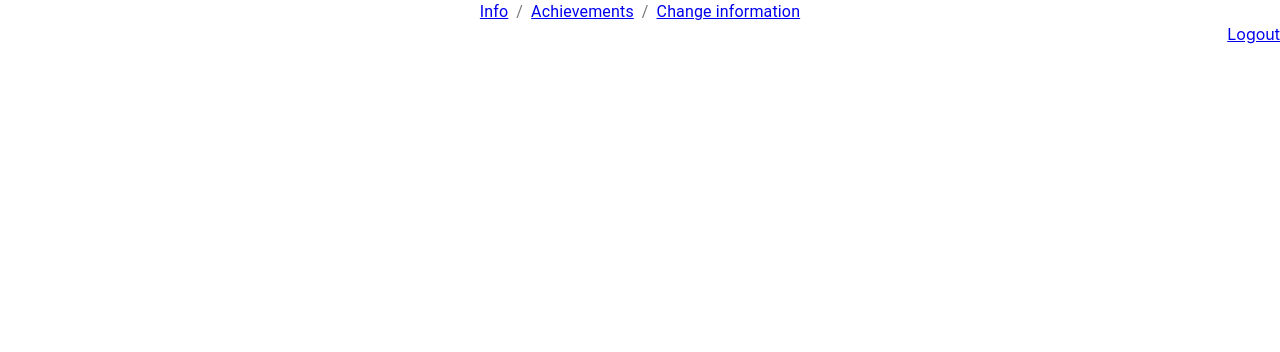
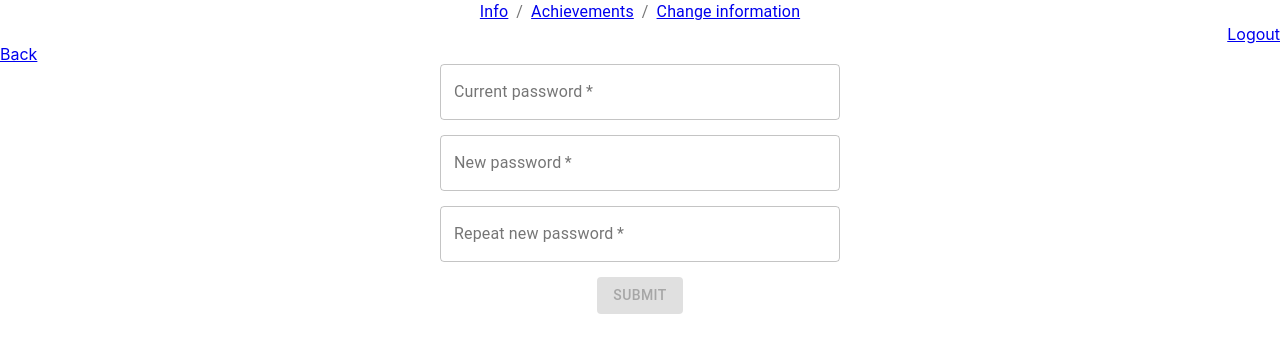
Before and after one commit to AArlauskas/Darzelis, a React (Create React App) app in the folder darzelis/: page /changePassword in a window 1280 px wide. Shown: the top 352 px of the page. Built offline with nearby package versions, Linux system fonts and the light colour scheme; sample sign-in values are in the browser's storage.

Commit message:
Add change info page and subsequent pages relating to change info page

```diff
--- /dev/null
+++ b/darzelis/src/Components/ChangeInfo/ChangeEmail.js
@@ -0,0 +1,37 @@
+import React, {useState} from 'react';
+import { TextField, Grid } from "@material-ui/core";
+import Button from "@material-ui/core/Button";
+
+const ChangeEmail = () => {
+    const [email, setEmail] = useState('');
+
+    return (
+        <React.Fragment>
+            <a href="/changeInfo">Back</a>
+            <form style={{ textAlign: "center" }} onSubmit={(e) => {
+               e.preventDefault();
+               alert("Email changed successfully");
+               window.location.href="/changeInfo";
+            }}>
+                <Grid container direction="column">
+                    <Grid item>
+                        <TextField
+                            style={{ width: 400, marginBottom: 15 }}
+                            variant="outlined"
+                            label="New email address"
+                            required
+                            onChange={(e) => setEmail(e.target.value)}
+                        />
+                    </Grid>
+                    <Grid item>
+                        <Button type="submit" variant="contained" disabled={email === ""}>
+                            Submit
+                        </Button>
+                    </Grid>
+                </Grid>
+            </form>
+        </React.Fragment>
+    );
+};
+
+export default ChangeEmail;
--- /dev/null
+++ b/darzelis/src/Components/ChangeInfo/ChangePassword.js
@@ -0,0 +1,59 @@
+import React, { useState } from 'react';
+import { TextField, Grid, Button } from "@material-ui/core";
+
+const ChangePassword = () => {
+    const [password, setPassword] = useState('');
+    const [newPassword, setNewPassword] = useState('');
+    const [confirmPassword, setConfirmPassword] = useState('');
+    return (
+        <React.Fragment>
+            <a href="/changeInfo">Back</a>
+            <form style={{ textAlign: "center" }} onSubmit={(e) => {
+                e.preventDefault();
+                alert("Password changed successfully");
+                window.localStorage.setItem("password", newPassword);
+                window.location.href="/changeInfo";
+            }}>
+                <Grid container direction="column">
+                    <Grid item style={{ marginBottom: 15 }} >
+                        <TextField
+                            error={password.length < 5 && password !== ""}
+                            style={{ width: 400 }}
+                            variant="outlined"
+                            label="Current password"
+                            type="password"
+                            required
+                            onChange={event => setPassword(event.target.value)} />
+                    </Grid>
+                    <Grid item style={{ marginBottom: 15 }} >
+                        <TextField
+                            error={newPassword.length < 5 && newPassword !== ""}
+                            style={{ width: 400 }}
+                            variant="outlined"
+                            label="New password"
+                            type="password"
+                            required
+                            onChange={event => setNewPassword(event.target.value)} />
+                    </Grid>
+                    <Grid item style={{ marginBottom: 15 }}>
+                        <TextField
+                            error={confirmPassword.length < 5 && confirmPassword !== ""}
+                            style={{ width: 400 }}
+                            variant="outlined"
+                            label="Repeat new password"
+                            type="password"
+                            required
+                            onChange={event => setConfirmPassword(event.target.value)} />
+                    </Grid>
+                    <Grid item>
+                        <Button type="submit" variant="contained" disabled={password !== window.localStorage.getItem("password") || newPassword !== confirmPassword || newPassword.length < 5}>
+                            Submit
+                        </Button>
+                    </Grid>
+                </Grid>
+            </form>
+        </React.Fragment>
+    );
+};
+
+export default ChangePassword;
--- /dev/null
+++ b/darzelis/src/Components/ChangeInfo/ChangePhone.js
@@ -0,0 +1,38 @@
+import React, {useState} from 'react';
+import { Grid } from "@material-ui/core";
+import TextField from "@material-ui/core/TextField";
+import Button from "@material-ui/core/Button";
+
+const ChangePhone = () => {
+    const [phone, setPhone] = useState('');
+
+    return (
+        <React.Fragment>
+            <a href="/changeInfo">Back</a>
+            <form style={{textAlign: "center" }} onSubmit={(e) => {
+                e.preventDefault();
+                alert("Phone number changed successfully");
+                window.location.href="/changeInfo";
+            }}>
+                <Grid container direction="column">
+                    <Grid item style={{marginBottom: 15}}>
+                        <TextField
+                            style={{ width: 400 }}
+                            variant="outlined"
+                            label="Phone number"
+                            required
+                            onChange={event => setPhone(event.target.value)}
+                        />
+                    </Grid>
+                    <Grid item>
+                        <Button type="submit" variant="contained" disabled={phone === ""}>
+                            Submit
+                        </Button>
+                    </Grid>
+                </Grid>
+            </form>
+        </React.Fragment>
+    );
+};
+
+export default ChangePhone;
--- /dev/null
+++ b/darzelis/src/Components/ChangeInfo/index.js
@@ -0,0 +1,24 @@
+import React from 'react';
+import { Button } from '@material-ui/core';
+
+
+const ChangeInfo = () => {
+    return (
+        <React.Fragment>
+            <a href="/info">Back</a>
+            <div style={{ textAlign: "center" }}>
+                <Button variant="contained" onClick={() => window.location.href="/changePassword"}>
+                    Change password
+                </Button>
+                <Button variant="contained" onClick={() => window.location.href="/changeEmail"}>
+                    Change email address
+                </Button>
+                <Button variant="contained" onClick={() => window.location.href="/changePhone"}>
+                    Change phone number
+                </Button>
+            </div>
+        </React.Fragment>
+    );
+};
+
+export default ChangeInfo;
--- a/darzelis/src/Components/SignIn/SignIn.jsx
+++ b/darzelis/src/Components/SignIn/SignIn.jsx
@@ -15,6 +15,7 @@ class SignIn extends Component {
                 if ((user.username === this.state.username && user.password === this.state.password) || (window.localStorage.getItem("registered") !== null && JSON.parse(window.localStorage.getItem("registered")).username === this.state.username)) {
                     window.localStorage.setItem("role", user.role);
                     window.localStorage.setItem("username", user.username);
+                    window.localStorage.setItem("password", user.password);
                     window.localStorage.setItem("isLoggedIn", true);
                     window.location.href = "/info"
                     return;
--- /dev/null
+++ b/darzelis/src/Containers/ChangeInfoDisplay/index.js
@@ -0,0 +1,10 @@
+import React from 'react';
+import ChangeInfo from "../../Components/ChangeInfo";
+
+const ChangeInfoDisplay = () => {
+    return (
+        <ChangeInfo />
+    );
+};
+
+export default ChangeInfoDisplay;
--- a/darzelis/src/Routing.jsx
+++ b/darzelis/src/Routing.jsx
@@ -4,6 +4,10 @@ import SignInDisplay from './Containers/SignInDisplay';
 import RegisterDisplay from './Containers/RegisterDisplay';
 import HomeDisplay from './Containers/InfoDisplay';
 import Navigation from './Components/Navigation/Navigation';
+import ChangeInfoDisplay from "./Containers/ChangeInfoDisplay";
+import ChangePassword from "./Components/ChangeInfo/ChangePassword";
+import ChangeEmail from "./Components/ChangeInfo/ChangeEmail";
+import ChangePhone from "./Components/ChangeInfo/ChangePhone";
 
 class Routing extends Component {
     state = {}
@@ -23,6 +27,18 @@ class Routing extends Component {
                             <Route path="/info">
                                 <HomeDisplay />
                             </Route>
+                            <Route path="/changeInfo" >
+                                <ChangeInfoDisplay />
+                            </Route>
+                            <Route path="/changePassword" >
+                                <ChangePassword />
+                            </Route>
+                            <Route path="/changeEmail" >
+                                <ChangeEmail />
+                            </Route>
+                            <Route path="/changePhone" >
+                                <ChangePhone />
+                            </Route>
                         </React.Fragment>
                         : <Redirect to="/" />}
                 </Switch>
```
